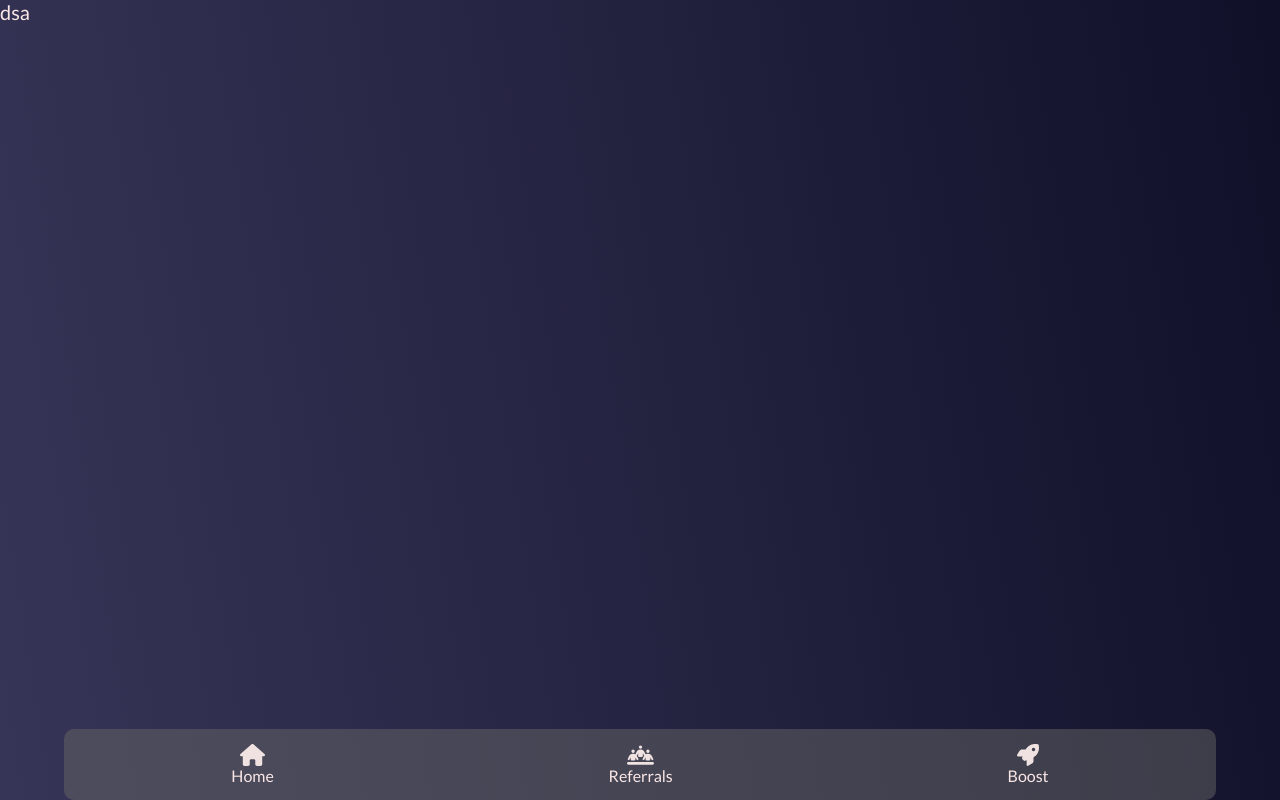
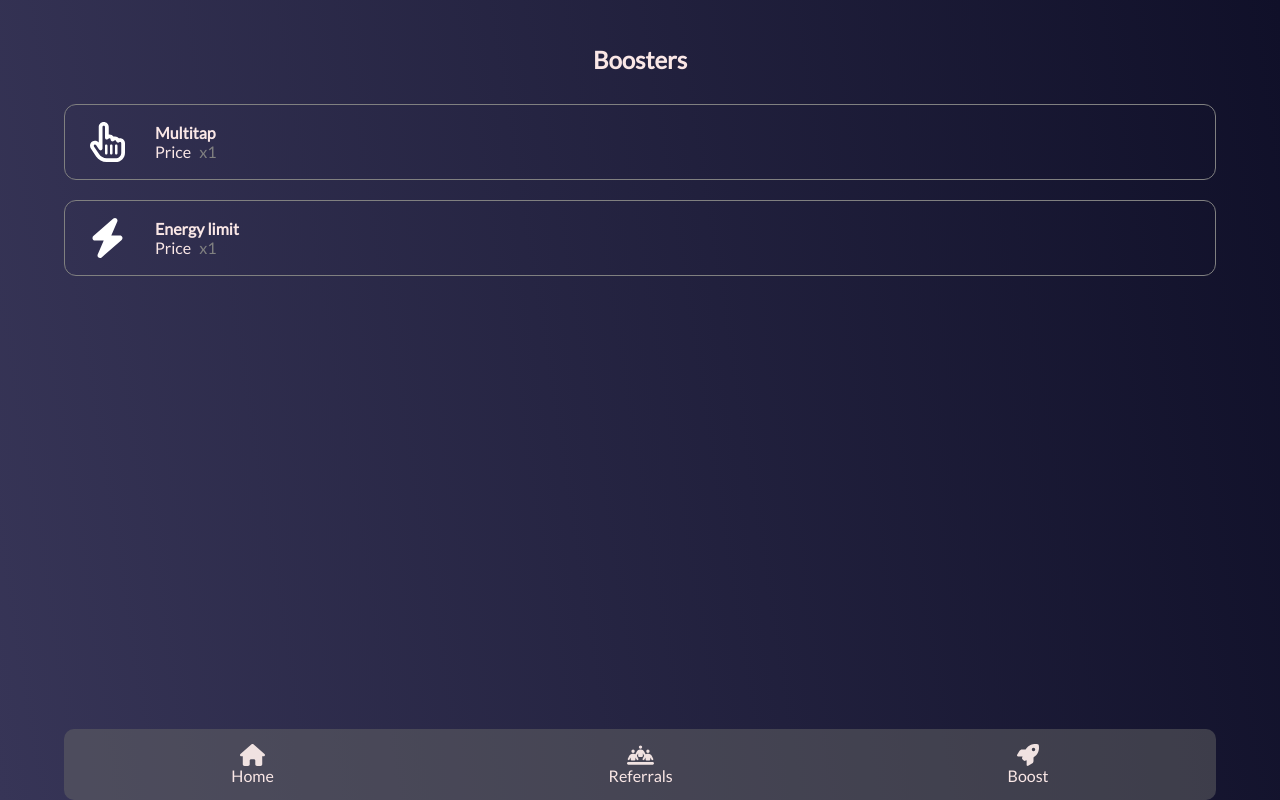
Before and after one commit to vaflyor/wolfNot, a React (Create React App) app: page /boost in a window 1280 px wide. Built offline with nearby package versions, Linux system fonts and the light colour scheme.

Commit message:
add html css boost page

```diff
--- /dev/null
+++ b/src/components/Boost/Boosts.css
@@ -0,0 +1,33 @@
+.boost {
+    max-width: 90%;
+    margin: auto;
+    font-size: 16px;
+}
+
+.boost-title {
+    text-align: center;
+    margin: 45px 0 30px;
+    font-size: 24px;
+}
+
+.boost-icon {
+    height: 40px;
+}
+
+.boost__tap-wrapper {
+    margin-bottom: 20px;
+}
+
+.boost__block-wrapper {
+    display: flex;
+    gap: 30px;
+    align-items: center;
+    border: 1px solid gray;
+    border-radius: 12px;
+    padding: 17px 25px;
+}
+
+.boost__block-p span {
+    margin-left: 8px;
+    color: gray;
+}
--- /dev/null
+++ b/src/components/Boost/Boosts.jsx
@@ -0,0 +1,26 @@
+import React from 'react';
+import './Boosts.css'
+
+const Boost = () => {
+    return (
+        <div className={'boost'}>
+            <h3 className={'boost-title'}>Boosters</h3>
+            <div className={'boost__block-wrapper boost__tap-wrapper'}>
+                <img className={'boost-icon'} src={'./media/hand-pointer-regular.svg'} alt={'cursor pointer'}/>
+                <div className={'boost__block-text boost__tap-text'}>
+                    <h4 className={'boost__block-h boost__tap-h'}>Multitap</h4>
+                    <p className={'boost__block-p boost__tap-p'}>Price<span>x1</span></p>
+                </div>
+            </div>
+            <div className={'boost__block-wrapper boost__energy-wrapper'}>
+                <img className={'boost-icon'} src={'./media/bolt-solid.svg'} alt={'cursor pointer'}/>
+                <div className={'boost__block-text boost__energy-text'}>
+                    <h4 className={'boost__block-h boost__energy-h'}>Energy limit</h4>
+                    <p className={'boost__block-p boost__energy-p'}>Price<span>x1</span></p>
+                </div>
+            </div>
+        </div>
+    );
+};
+
+export default Boost;
--- a/src/hooks/api.js
+++ b/src/hooks/api.js
@@ -30,14 +30,14 @@ const getReferralList = async (data) => {
     }
 };
 
-const boost = async (data) => {
-    try {
-        const response = await axios.post('http://localhost:80/referral', data);
-        return response;
-    } catch (error) {
-        console.error('Error sending data:', error);
-        throw error;
-    }
-};
+// const boost = async (data) => {
+//     try {
+//         const response = await axios.post('http://localhost:80/boost', data);
+//         return response;
+//     } catch (error) {
+//         console.error('Error sending data:', error);
+//         throw error;
+//     }
+// };
 
 export { sendTgId, updateBalance, getReferralList};
--- a/src/pages/Boost.jsx
+++ b/src/pages/Boost.jsx
@@ -1,9 +1,10 @@
 import React from 'react';
+import Boosts from "../components/Boost/Boosts";
 
 const Boost = () => {
     return (
         <div>
-            dsa
+            <Boosts/>
         </div>
     );
 };
```
Also changed, not shown: public/media/bolt-solid.svg (added), public/media/hand-pointer-regular.svg (added).
